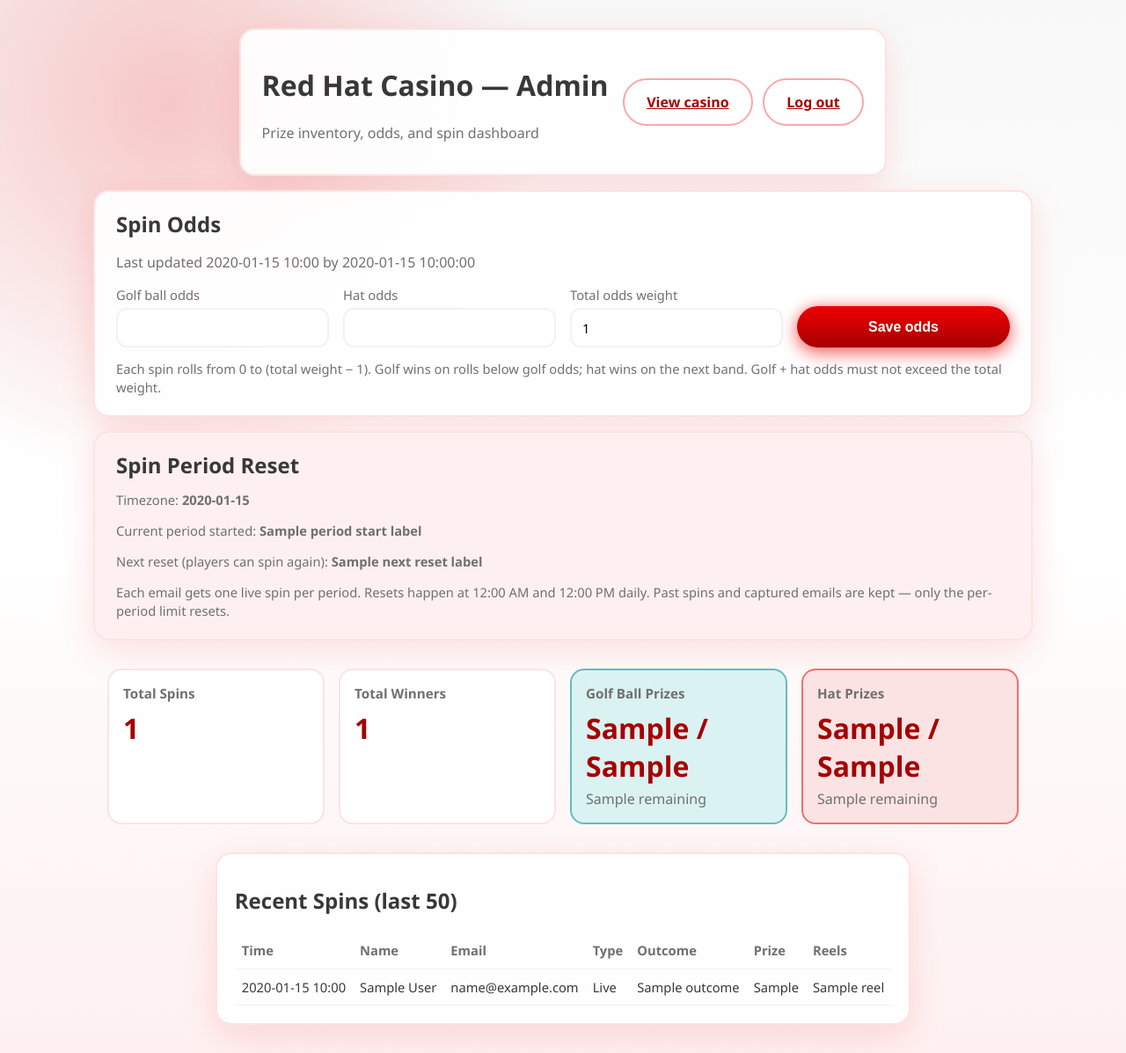
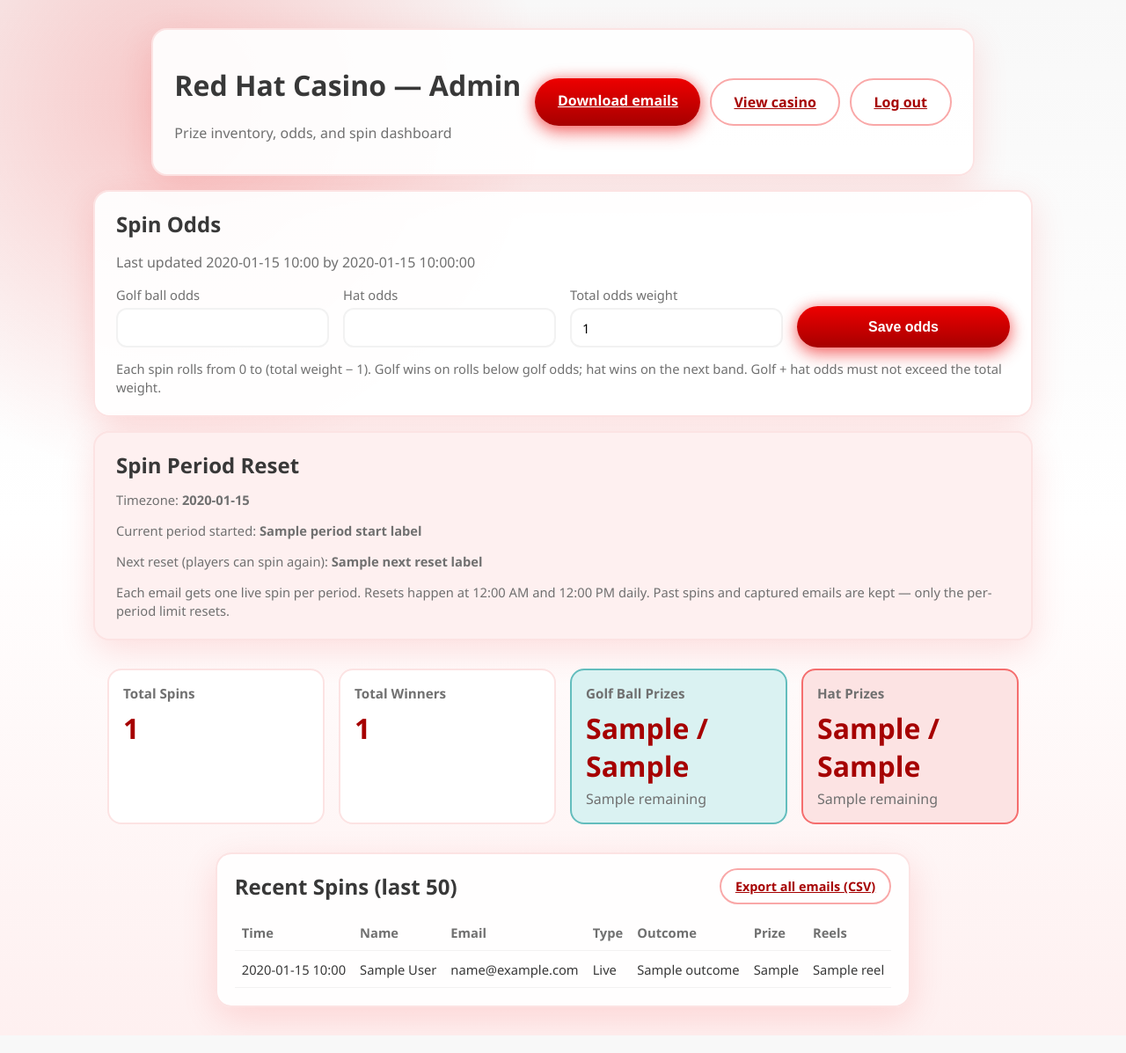
Before and after one commit to anseifert/slot-machine, a FastAPI app: template app/templates/admin/stats.html in a window 1280 px wide. Shown: the whole page at 88% size. Run offline with FastAPI, Linux system fonts and the light colour scheme; the template is opened without the code that fills it: most values are stand-ins (such as "Sample title", 1, 10 or a date in 2020); parts of the project's set-up code (start-up, migrations or seed data) failed here and were passed over.

Commit message:
Add CSV email export to the admin dashboard.
Let admins download all live spin records as a CSV file from the stats page for follow-up and lead capture.

Co-authored-by: Cursor <cursoragent@cursor.com>

```diff
--- a/app/main.py
+++ b/app/main.py
@@ -1,3 +1,4 @@
+from datetime import datetime, timezone
 from pathlib import Path
 
 from fastapi import Depends, FastAPI, Form, HTTPException, Request
@@ -21,7 +22,7 @@ from app.game import FILLER_SYMBOLS, PRIZE_SYMBOLS
 from app.models import Spin
 from app.spin_period import format_reset_time, get_current_period_start, get_next_period_reset
 from app.schemas import SpinRequest
-from app.services import SpinError, count_prize_wins, perform_spin
+from app.services import SpinError, build_spins_csv, count_prize_wins, perform_spin
 
 BASE_DIR = Path(__file__).resolve().parent
 templates = Jinja2Templates(directory=str(BASE_DIR / "templates"))
@@ -175,3 +176,17 @@ def admin_update_settings(
         )
 
     return RedirectResponse(url="/admin/stats?saved=1", status_code=303)
+
+
+@app.get("/admin/export/emails")
+def admin_export_emails(
+    db: Session = Depends(get_db),
+    _: str = Depends(require_admin),
+) -> Response:
+    timestamp = datetime.now(timezone.utc).strftime("%Y%m%d-%H%M%S")
+    filename = f"red-hat-casino-emails-{timestamp}.csv"
+    return Response(
+        content=build_spins_csv(db),
+        media_type="text/csv; charset=utf-8",
+        headers={"Content-Disposition": f'attachment; filename="{filename}"'},
+    )
--- a/app/static/css/styles.css
+++ b/app/static/css/styles.css
@@ -639,6 +639,24 @@ body:has(.admin-page) {
   padding: 1rem 1.25rem 1.25rem;
 }
 
+.admin-table-wrap__header {
+  display: flex;
+  align-items: center;
+  justify-content: space-between;
+  gap: 1rem;
+  flex-wrap: wrap;
+  margin-bottom: 0.75rem;
+}
+
+.admin-table-wrap__header h2 {
+  margin: 0;
+}
+
+.btn--small {
+  padding: 0.55rem 1rem;
+  font-size: 0.9rem;
+}
+
 .admin-table {
   width: 100%;
   border-collapse: collapse;
--- a/app/templates/admin/stats.html
+++ b/app/templates/admin/stats.html
@@ -8,6 +8,7 @@
       <p class="admin-card__subtitle">Prize inventory, odds, and spin dashboard</p>
     </div>
     <div class="admin-header__actions">
+      <a class="btn btn--primary" href="/admin/export/emails">Download emails</a>
       <a class="btn btn--ghost" href="/">View casino</a>
       <a class="btn btn--ghost" href="/admin/logout">Log out</a>
     </div>
@@ -87,7 +88,10 @@
   </section>
 
   <section class="admin-table-wrap">
-    <h2>Recent Spins (last 50)</h2>
+    <div class="admin-table-wrap__header">
+      <h2>Recent Spins (last 50)</h2>
+      <a class="btn btn--ghost btn--small" href="/admin/export/emails">Export all emails (CSV)</a>
+    </div>
     <table class="admin-table">
       <thead>
         <tr>
--- a/app/templates/base.html
+++ b/app/templates/base.html
@@ -4,7 +4,7 @@
   <meta charset="UTF-8">
   <meta name="viewport" content="width=device-width, initial-scale=1.0, viewport-fit=cover">
   <title>{% block title %}Red Hat Casino{% endblock %}</title>
-  <link rel="stylesheet" href="/static/css/styles.css?v=6">
+  <link rel="stylesheet" href="/static/css/styles.css?v=7">
 </head>
 <body>
   {% block body %}{% endblock %}
```
Also changed, not shown: app/services.py (+29 -0 lines).
